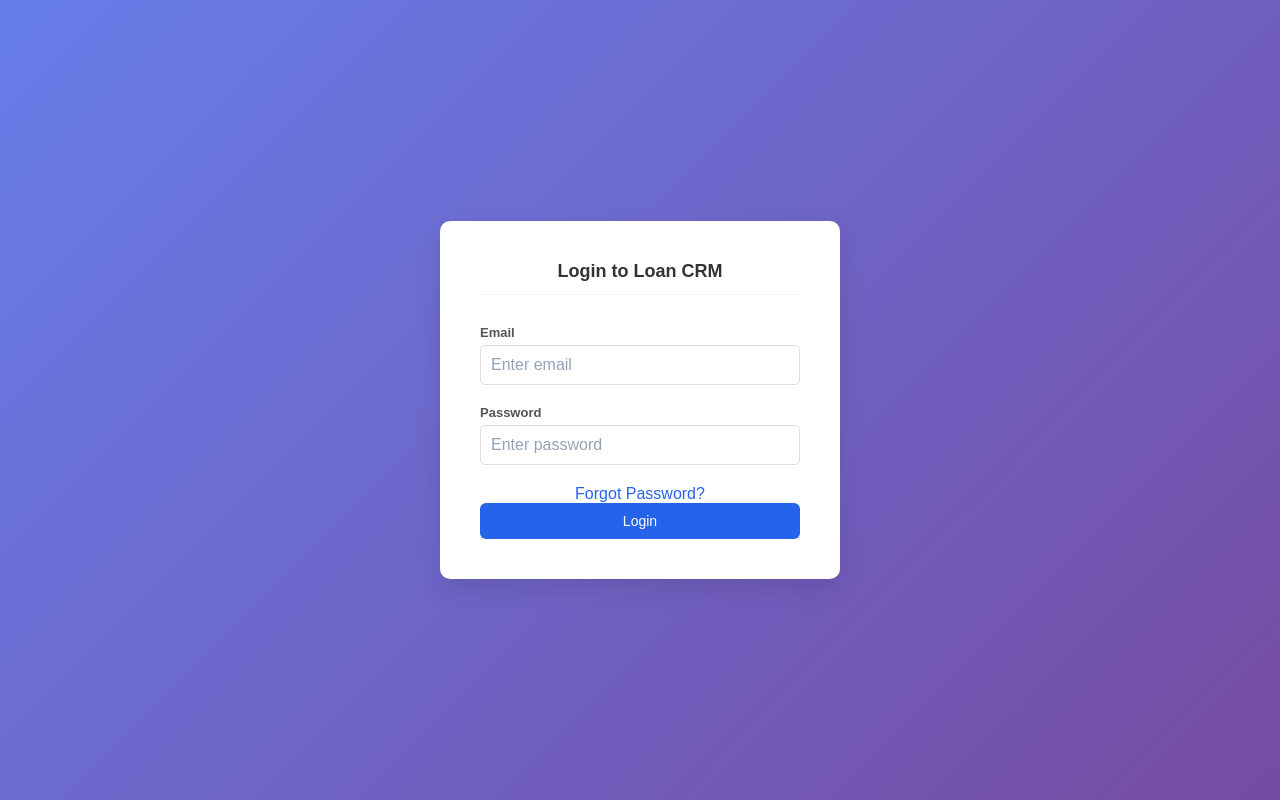
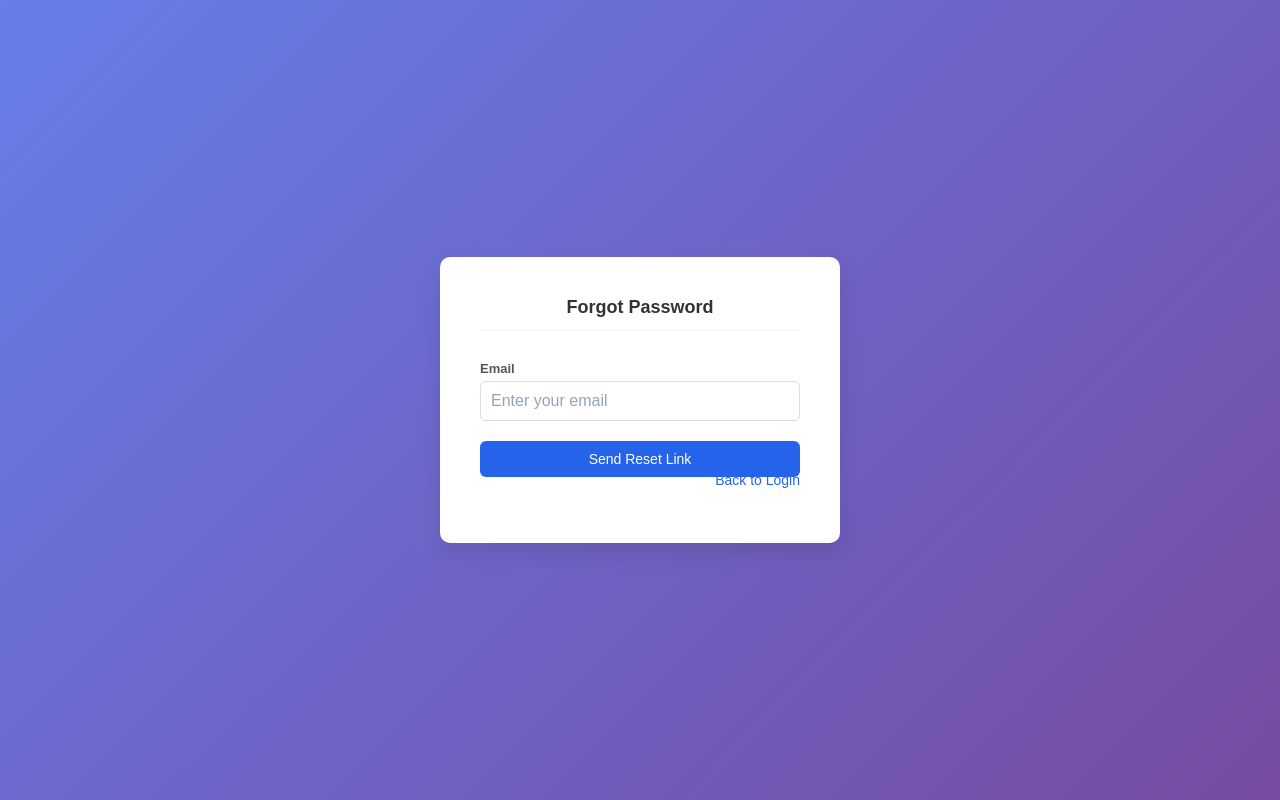
Before and after one commit to anil-kushvaha/loan-crm, a React (Vite) app in the folder admin/: page /forgot-password in a window 1280 px wide. Before the commit this address led to /login. Built offline with nearby package versions, Linux system fonts and the light colour scheme; no server answers.

Commit message:
Add mail proper hhhhhhhtttttttttttttttttt

```diff
--- a/admin/src/App.jsx
+++ b/admin/src/App.jsx
@@ -9,6 +9,8 @@ import Navbar from "./components/Navbar/Navbar";
 import Sidebar from "./components/Sidebar/Sidebar";
 import Login from "./pages/Login";
 import SetPassword from "./pages/SetPassword";      // ✅ Naya import
+import ForgotPassword from "./pages/ForgotPassword";
+import ResetPassword from "./pages/ResetPassword";
 
 import ProtectedRoute from "./ProtectedRoute";
 
@@ -42,6 +44,15 @@ const App = () => {
         <Route path="/login" element={<Login />} />
         <Route path="/enquiry" element={<EnquiryForm />} />  {/* ✅ Add this line */}
                 <Route path="/set-password" element={<SetPassword />} />   {/* ✅ New route */}
+                <Route
+  path="/forgot-password"
+  element={<ForgotPassword />}
+/>
+
+<Route
+  path="/reset-password"
+  element={<ResetPassword />}
+/>
 
 
         {/* Customer routes */}
--- a/admin/src/pages/Login.css
+++ b/admin/src/pages/Login.css
@@ -93,3 +93,23 @@ button:disabled {
 .auth-link a:hover {
   text-decoration: underline;
 }
+
+.auth-link {
+  display: flex;
+  justify-content: flex-end;
+  margin-top: -5px;
+  margin-bottom: 15px;
+}
+
+.auth-link a {
+  color: #2563eb;
+  text-decoration: none;
+  font-size: 14px;
+  font-weight: 500;
+  transition: all 0.3s ease;
+}
+
+.auth-link a:hover {
+  color: #1d4ed8;
+  text-decoration: underline;
+}
--- a/admin/src/pages/Login.jsx
+++ b/admin/src/pages/Login.jsx
@@ -199,7 +199,7 @@ const Login = () => {
               required
             />
           </div>
-          <div className="auth-link">
+  <div className="auth-link">
   <Link to="/forgot-password">
     Forgot Password?
   </Link>
```
